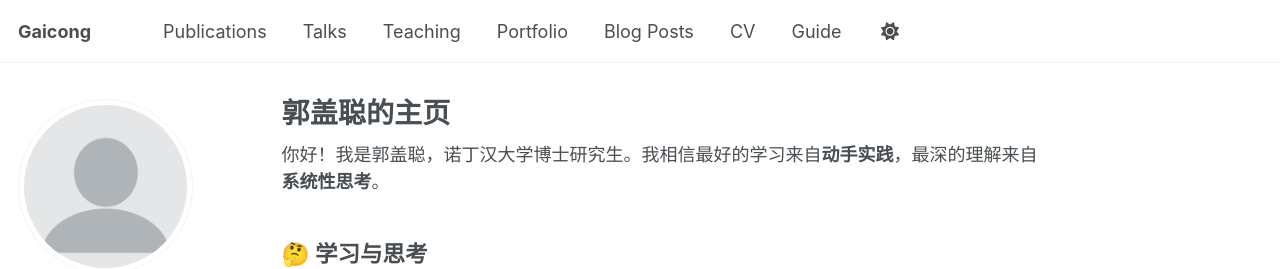
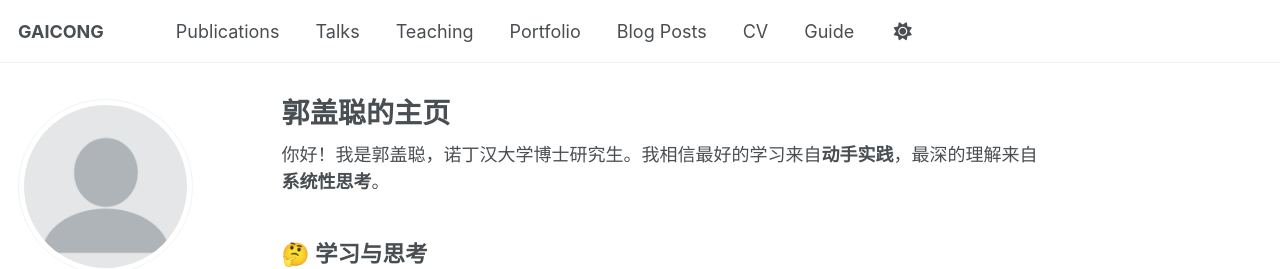
Before and after one commit to Gaicong/gaicong.github.io, a Jekyll site: the page built from _pages/about.md, in a window 1280 px wide. Shown: the top 269 px of the page. Built offline with Jekyll 4.4.1, drawn with Linux system fonts in a browser that asks for light colours; some web fonts are replaced; a script that is not in the unit is left out.

```diff
--- a/_config.yml
+++ b/_config.yml
@@ -9,7 +9,7 @@
 # Basic Site Settings
 locale                   : "zh-CN"
 site_theme               : "default" # Currently available options are "default", "air"
-title                    : "Gaicong"
+title                    : "GAICONG"
 title_separator          : "-"
 name                     : &name "郭盖聪"
 description              : &description "运筹优化与人工智能探索者"   # Update this with a general description of your site, this is the default if not overridden by a page
@@ -140,7 +140,7 @@ facebook:
   app_id                 :
   publisher              :
 og_image                 :  # Social media default site image
-og_description           : "Gaicong"
+og_description           : "GAICONG"
 # For specifying social profiles
 # - https://developers.google.com/structured-data/customize/social-profiles
 social:
```
